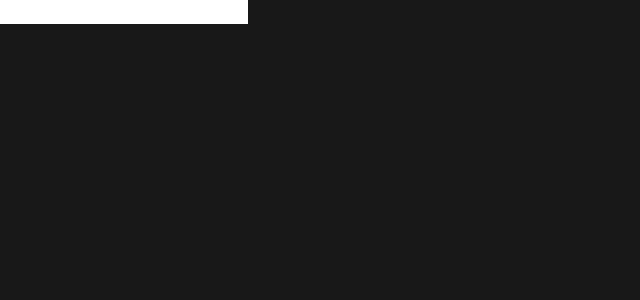
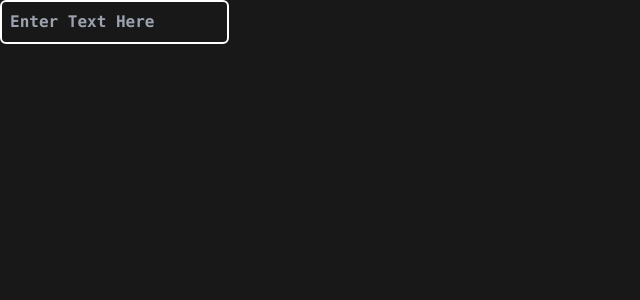
Before and after one commit to Killdroid2342/keylogger, a React (Vite) app: page / in a window 1280 px wide. Shown: the top 300 px of the page, without its empty margins (0-640 px from the left). Built offline with nearby package versions, Linux system fonts and the light colour scheme.

Commit message:
styling input

```diff
--- a/src/See-Typing/See-Typing.tsx
+++ b/src/See-Typing/See-Typing.tsx
@@ -8,7 +8,7 @@
    return(
     <Fragment>
       <div>
-        <input type="text" onChange={type} />
+        <input type="text" onChange={type} placeholder="Enter Text Here" className='border-2 border-white bg-transparent text-white rounded-md p-2 font-bold font-mono'/>
       </div>
     </Fragment>
    )
```
